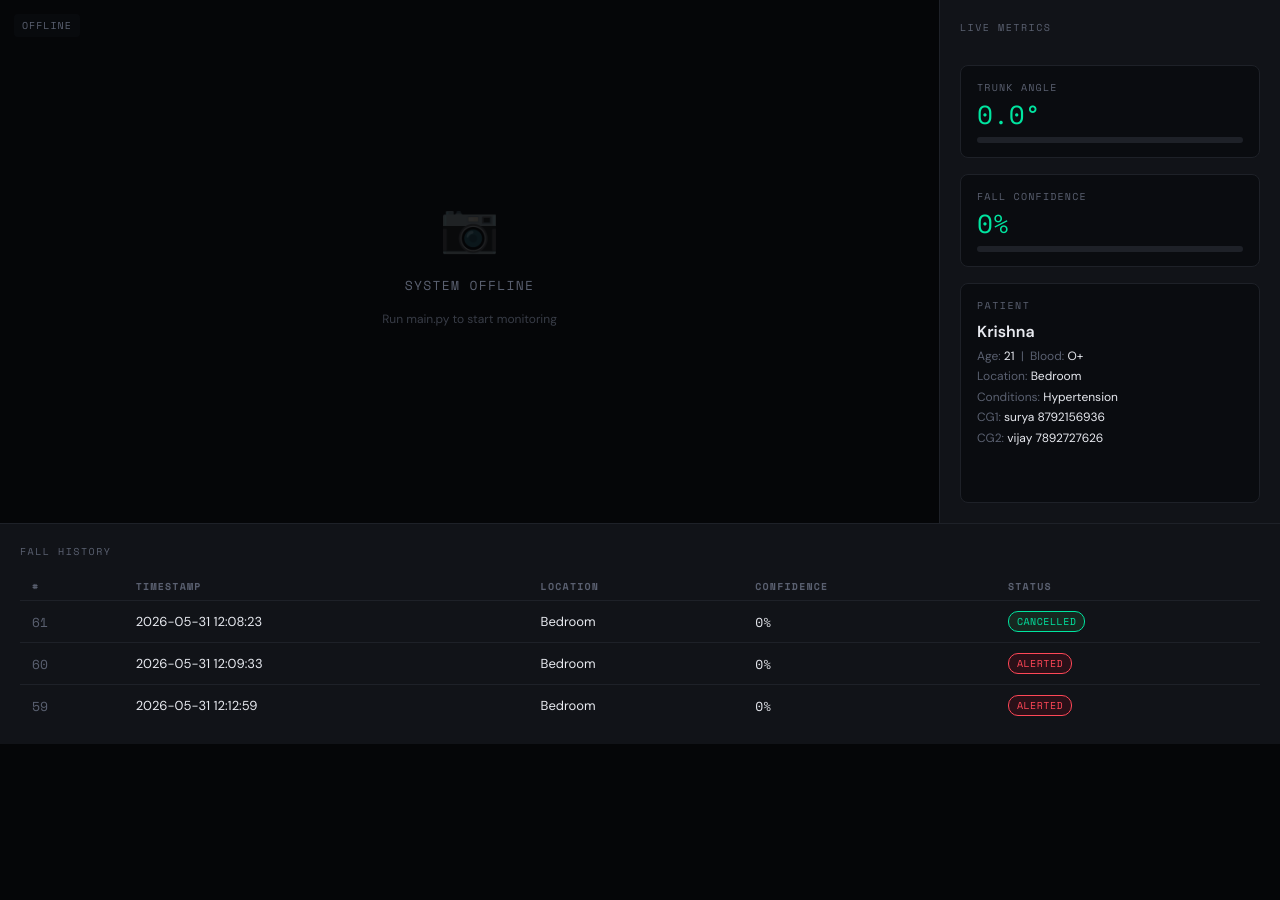
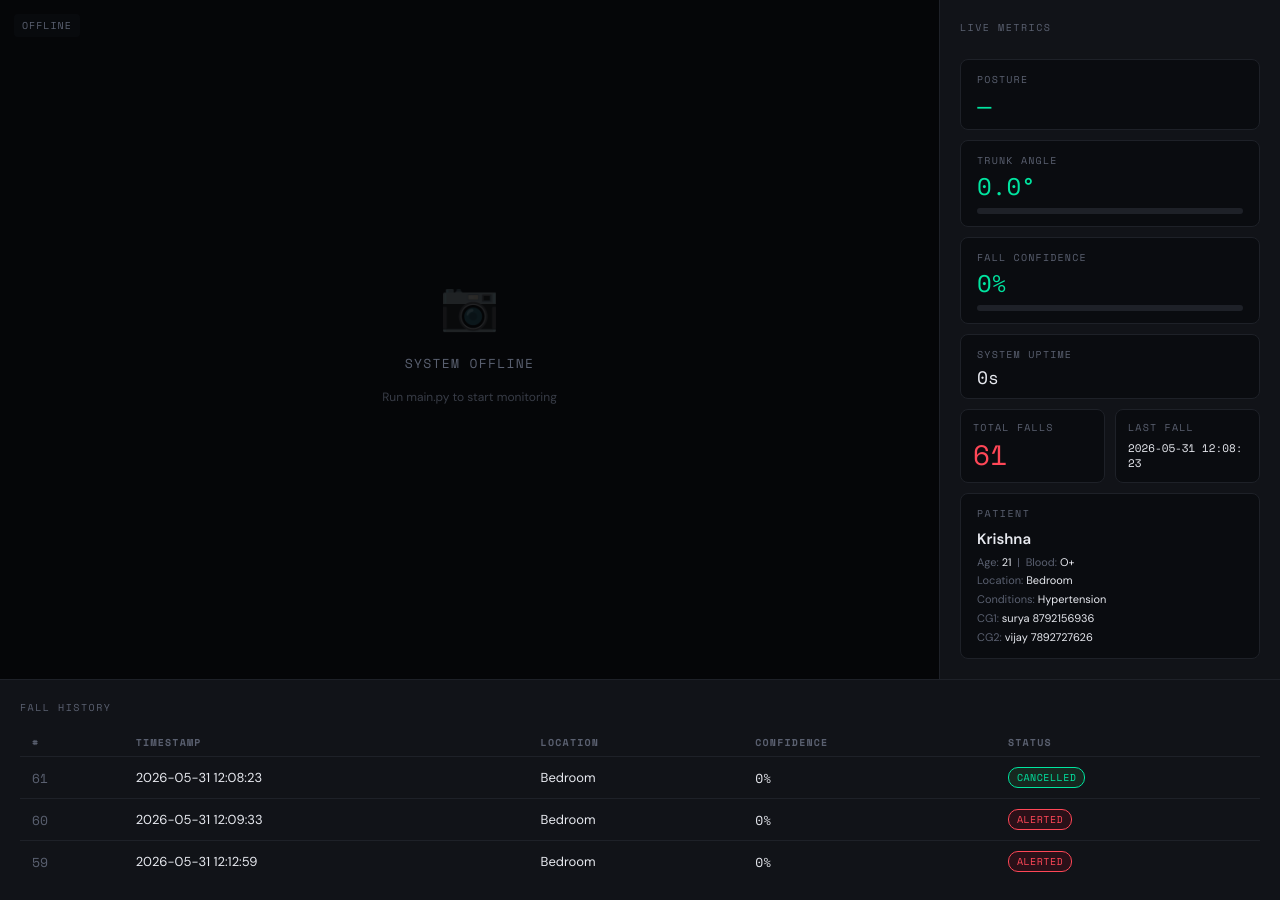
Before and after one commit to ak4shkrishna/fall-detection, a Flask app: page / in a window 1280 px wide. Shown: the part 56-956 px from the top of the page. Before the commit the page ends 800 px from the top, so only its background shows below. Run offline with Flask 3, Linux system fonts and the light colour scheme; data comes from the database, SQL or seed files in the repository.

Commit message:
Add posture label, uptime, total falls, last fall time to dashboard

```diff
--- a/dashboard/app.py
+++ b/dashboard/app.py
@@ -19,6 +19,9 @@ app = Flask(__name__)
 
 STATE_FILE = os.path.join(os.path.dirname(__file__), "state.json")
 FRAME_FILE = os.path.join(os.path.dirname(__file__), "live_frame.jpg")
+
+# Record server start time to calculate system uptime
+START_TIME = time.time()
 
 
 def read_state():
@@ -47,6 +50,7 @@ def generate_frames():
             pass
         time.sleep(1 / 15)
 
+
 @app.route("/")
 def index():
     state = read_state()
@@ -66,16 +70,31 @@ def video_feed():
 @app.route("/api/status")
 def api_status():
     state = read_state()
+    uptime = round(time.time() - START_TIME)
+
     if not state.get("online"):
-        return jsonify({"online": False}), 503
+        return jsonify({"online": False, "uptime": uptime}), 200
+
+    trunk_angle = state.get("trunk_angle", 0.0)
+    fall_state  = state.get("fall_state", "normal")
+
+    if fall_state == "fall" or state.get("fall_active", False):
+        posture_label = "FALLEN"
+    elif trunk_angle > 45:
+        posture_label = "BENDING"
+    else:
+        posture_label = "STANDING"
+
     return jsonify({
         "online":        True,
         "fall_active":   state.get("fall_active", False),
         "countdown":     state.get("countdown_val", 0),
-        "trunk_angle":   state.get("trunk_angle", 0.0),
+        "trunk_angle":   trunk_angle,
         "confidence":    round(state.get("confidence", 0.0) * 100, 1),
         "source_label":  state.get("source_label", "—"),
-        "fall_state":    state.get("fall_state", "normal"),
+        "fall_state":    fall_state,
+        "posture_label": posture_label,
+        "uptime":        uptime,
     })
 
 
--- a/dashboard/templates/index.html
+++ b/dashboard/templates/index.html
@@ -178,13 +178,15 @@
     grid-column: 2;
     display: flex;
     flex-direction: column;
-    gap: 16px;
+    gap: 10px;
+    overflow-y: auto;
   }
   .metric-card {
     background: var(--bg);
     border: 1px solid var(--border);
     border-radius: 8px;
-    padding: 14px 16px;
+    padding: 12px 16px;
+    flex-shrink: 0;
   }
   .metric-card .label {
     font-family: var(--mono);
@@ -196,12 +198,13 @@
   }
   .metric-card .value {
     font-family: var(--mono);
-    font-size: 26px;
+    font-size: 24px;
     color: var(--accent);
     line-height: 1;
   }
   .metric-card .value.danger { color: var(--danger); }
   .metric-card .value.warn   { color: var(--warn); }
+  .metric-card .value.neutral { color: var(--text); }
 
   .bar-track {
     height: 6px;
@@ -224,17 +227,17 @@
     background: var(--bg);
     border: 1px solid var(--border);
     border-radius: 8px;
-    padding: 14px 16px;
-    flex: 1;
+    padding: 12px 16px;
+    flex-shrink: 0;
   }
   .patient-name {
-    font-size: 16px;
+    font-size: 15px;
     font-weight: 600;
     color: var(--text);
     margin-bottom: 4px;
   }
   .patient-meta {
-    font-size: 12px;
+    font-size: 11px;
     color: var(--muted);
     line-height: 1.7;
   }
@@ -335,6 +338,12 @@
   <div class="panel" id="metrics-panel">
     <div class="panel-label">Live Metrics</div>
 
+    <!-- NEW: Posture label -->
+    <div class="metric-card">
+      <div class="label">Posture</div>
+      <div class="value" id="posture-val">—</div>
+    </div>
+
     <div class="metric-card">
       <div class="label">Trunk Angle</div>
       <div class="value" id="trunk-val">0.0°</div>
@@ -345,6 +354,24 @@
       <div class="label">Fall Confidence</div>
       <div class="value" id="conf-val">0%</div>
       <div class="bar-track"><div class="bar-fill" id="conf-bar" style="width:0%"></div></div>
+    </div>
+
+    <!-- NEW: Uptime -->
+    <div class="metric-card">
+      <div class="label">System Uptime</div>
+      <div class="value neutral" id="uptime-val" style="font-size:18px">0s</div>
+    </div>
+
+    <!-- NEW: Total falls + last fall time side-by-side -->
+    <div style="display:grid;grid-template-columns:1fr 1fr;gap:10px;flex-shrink:0;">
+      <div class="metric-card" style="padding:10px 12px;">
+        <div class="label">Total Falls</div>
+        <div class="value" id="total-falls-val" style="font-size:28px;color:var(--danger)">0</div>
+      </div>
+      <div class="metric-card" style="padding:10px 12px;">
+        <div class="label">Last Fall</div>
+        <div class="value neutral" id="last-fall-val" style="font-size:11px;line-height:1.4;margin-top:4px;word-break:break-all;">Never</div>
+      </div>
     </div>
 
     <div class="patient-card">
@@ -389,16 +416,28 @@
 
 <script>
   const patientId = {{ patient[0] if patient else 1 }};
-
-  // ── Poll live status every second ──────────────────────────────────────────
   let isOnline = false;
 
+  function formatUptime(seconds) {
+    if (seconds < 60) return seconds + "s";
+    const m = Math.floor(seconds / 60);
+    const s = seconds % 60;
+    if (m < 60) return m + "m " + s + "s";
+    const h = Math.floor(m / 60);
+    return h + "h " + (m % 60) + "m";
+  }
+
+  // ── Poll live status every second ─────────────────────────────────────────
   async function pollStatus() {
     try {
       const r = await fetch("/api/status");
       const d = await r.json();
 
-      // Online — show feed
+      // Uptime always updates regardless of online state
+      document.getElementById("uptime-val").textContent = formatUptime(d.uptime || 0);
+
+      if (!d.online) throw new Error("offline");
+
       if (!isOnline) {
         isOnline = true;
         document.getElementById("live-img").style.display = "block";
@@ -406,7 +445,7 @@
         document.getElementById("corner-label").textContent = "LIVE";
       }
 
-      // Status pill
+      // Status pill + fall overlay
       const pill = document.getElementById("status-pill");
       const overlay = document.getElementById("fall-overlay");
       if (d.fall_active) {
@@ -420,19 +459,17 @@
         overlay.classList.remove("active");
       }
 
-      // Source label
-      document.getElementById("source-label").textContent = d.source_label.toUpperCase();
+      document.getElementById("source-label").textContent = (d.source_label || "—").toUpperCase();
 
       // Trunk angle
       const angle = Math.abs(d.trunk_angle);
       const trunkVal = document.getElementById("trunk-val");
       const trunkBar = document.getElementById("trunk-bar");
       trunkVal.textContent = angle.toFixed(1) + "°";
-      const anglePct = Math.min(angle / 90 * 100, 100);
-      trunkBar.style.width = anglePct + "%";
-      if (angle > 60) { trunkVal.className = "value danger"; trunkBar.className = "bar-fill danger"; }
-      else if (angle > 35) { trunkVal.className = "value warn"; trunkBar.className = "bar-fill warn"; }
-      else { trunkVal.className = "value"; trunkBar.className = "bar-fill"; }
+      trunkBar.style.width = Math.min(angle / 90 * 100, 100) + "%";
+      if (angle > 60)      { trunkVal.className = "value danger"; trunkBar.className = "bar-fill danger"; }
+      else if (angle > 35) { trunkVal.className = "value warn";   trunkBar.className = "bar-fill warn"; }
+      else                 { trunkVal.className = "value";        trunkBar.className = "bar-fill"; }
 
       // Confidence
       const conf = d.confidence;
@@ -440,12 +477,19 @@
       const confBar = document.getElementById("conf-bar");
       confVal.textContent = conf.toFixed(1) + "%";
       confBar.style.width = conf + "%";
-      if (conf > 70) { confVal.className = "value danger"; confBar.className = "bar-fill danger"; }
-      else if (conf > 40) { confVal.className = "value warn"; confBar.className = "bar-fill warn"; }
-      else { confVal.className = "value"; confBar.className = "bar-fill"; }
+      if (conf > 70)      { confVal.className = "value danger"; confBar.className = "bar-fill danger"; }
+      else if (conf > 40) { confVal.className = "value warn";   confBar.className = "bar-fill warn"; }
+      else                { confVal.className = "value";        confBar.className = "bar-fill"; }
+
+      // Posture label
+      const postureEl = document.getElementById("posture-val");
+      const posture = d.posture_label || "—";
+      postureEl.textContent = posture;
+      if (posture === "FALLEN")       postureEl.className = "value danger";
+      else if (posture === "BENDING") postureEl.className = "value warn";
+      else                            postureEl.className = "value";
 
     } catch(e) {
-      // Detection stopped — show offline screen
       isOnline = false;
       document.getElementById("live-img").style.display = "none";
       document.getElementById("offline-screen").style.display = "flex";
@@ -454,20 +498,32 @@
       pill.textContent = "OFFLINE";
       pill.className = "";
       document.getElementById("fall-overlay").classList.remove("active");
+      document.getElementById("posture-val").textContent = "—";
+      document.getElementById("posture-val").className = "value";
     }
   }
 
-  // ── Poll fall history every 5 seconds ──────────────────────────────────────
+  // ── Poll fall history every 5 seconds ─────────────────────────────────────
   async function pollFalls() {
     try {
       const r = await fetch(`/api/falls/${patientId}`);
       const falls = await r.json();
+      if (falls.error) return;
+
+      // Update analytics cards
+      document.getElementById("total-falls-val").textContent = falls.length;
+      if (falls.length > 0) {
+        document.getElementById("last-fall-val").textContent = falls[falls.length - 1].timestamp;
+      } else {
+        document.getElementById("last-fall-val").textContent = "Never";
+      }
+
       const tbody = document.getElementById("fall-tbody");
       if (!falls.length) {
         tbody.innerHTML = '<tr class="empty-row"><td colspan="5">No falls recorded yet.</td></tr>';
         return;
       }
-      tbody.innerHTML = falls.reverse().map((f, i) => `
+      tbody.innerHTML = [...falls].reverse().map((f, i) => `
         <tr>
           <td style="font-family:var(--mono);color:var(--muted)">${falls.length - i}</td>
           <td>${f.timestamp}</td>
```
